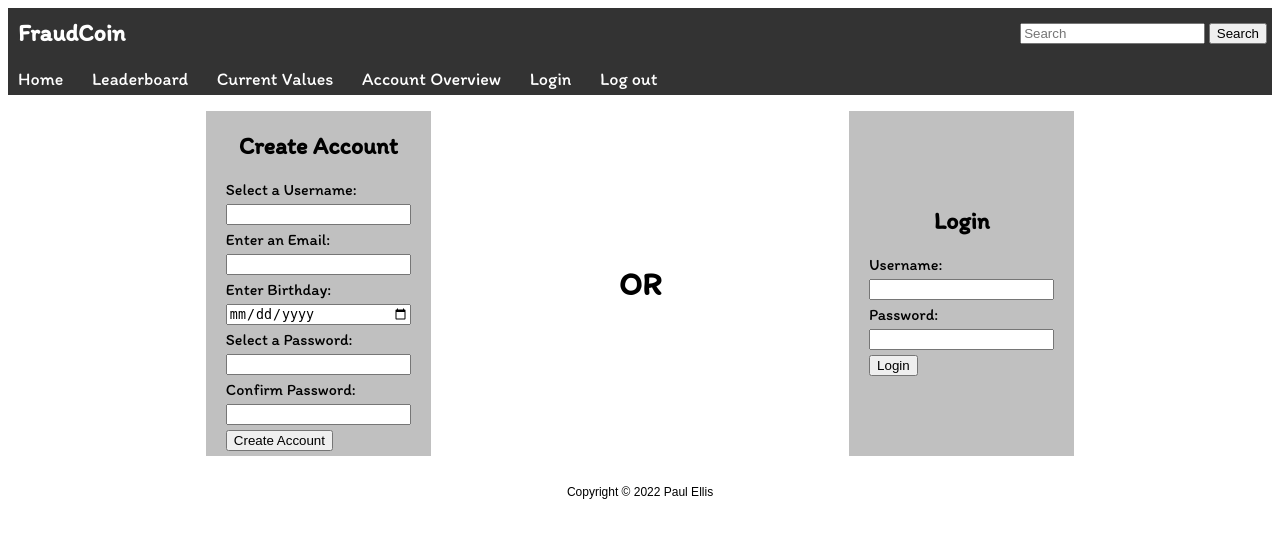
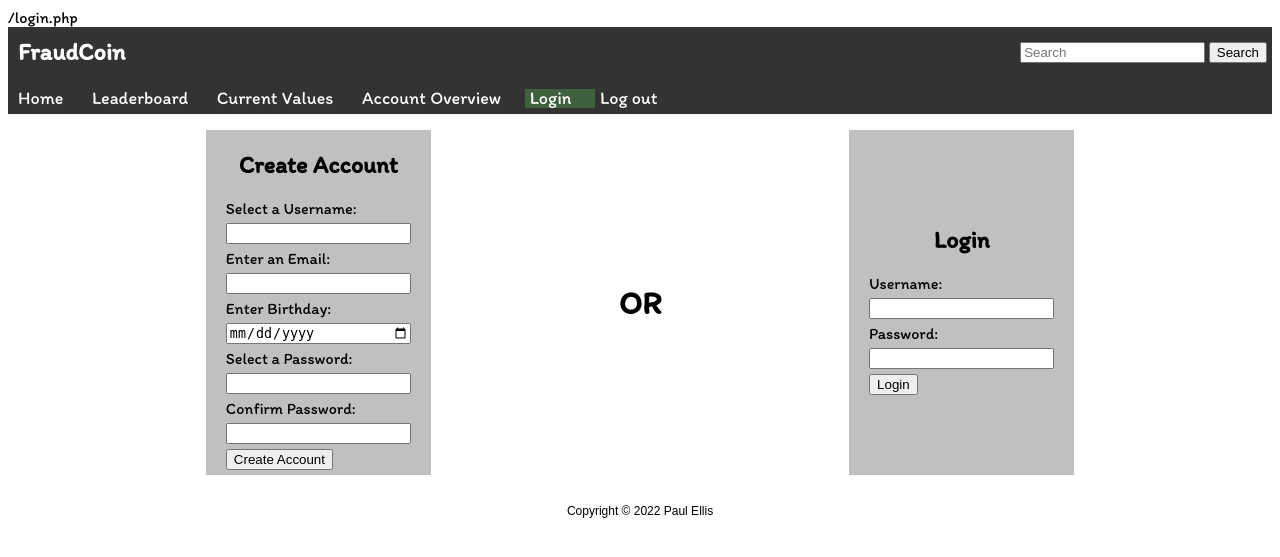
Before and after one commit to PaulEllis2001/CS401-Website, a PHP site: page /login.php in a window 1280 px wide. Shown: the top 557 px of the page. Run offline with PHP 8.4, Linux system fonts and the light colour scheme.

Commit message:
page highlighting

```diff
--- a/css/style.css
+++ b/css/style.css
@@ -6,6 +6,7 @@
 html{
     font-family: "myFont", Arial, sans-serif;
 }
+
 
 .container{
     padding: auto;
@@ -64,6 +65,10 @@ p{
 }
 .nav-link:hover{
     color:lightblue;
+}
+
+.current-page{
+    background: #40613f;
 }
 
 .page-title{
--- a/includes/header.php
+++ b/includes/header.php
@@ -12,6 +12,13 @@
         <script src="js/cookies.js"></script>
     </head>
     <body>
+    <?php
+        $currentPage = $_SERVER['REQUEST_URI'];
+        echo $currentPage;
+        if($currentPage == "/"){
+            $currentPage = "/index.php";
+        }
+    ?>
         <nav class="navbar">
             <div class="container">
                 <div class="navbar">
@@ -21,22 +28,22 @@
                     <input type="submit" value="Search">
                 </form>
                     <ul class="navbar-nav">
-                        <li class="nav-item">
+                    <li class="<?php echo $currentPage == "/index.php" ? "current-page" : ""?> nav-item ">
                             <a class="nav-link" href="index.php">Home</a>
                         </li>
-                        <li class="nav-item">
+                        <li class="<?php echo $currentPage == "/leaderboard.php" ? "current-page" : ""?> nav-item">
                             <a class="nav-link" href="leaderboard.php">Leaderboard</a>
                         </li>
-                        <li class="nav-item">
+                        <li class="<?php echo $currentPage == "/currentValues.php" ? "current-page" : ""?> nav-item ">
                             <a class="nav-link" href="currentValues.php">Current Values</a>
                         </li>
-                        <li class="nav-item">
+                        <li class="<?php echo $currentPage == "/account.php" ? "current-page" : ""?> nav-item ">
                             <a class="nav-link" href="account.php">Account Overview</a>
                         </li>
-                        <li class="nav-item">
+                        <li class="<?php echo $currentPage == "/login.php" ? "current-page" : ""?> nav-item ">
                             <a class="nav-link" href="login.php">Login</a>
                         </li>
-                        <li class="nav-item">
+                        <li class="<?php echo $currentPage == "/logout.php" ? "current-page" : ""?> nav-item ">
                             <a class="nav-link" href="handlers/logout_handler.php"> Log out</a>
                         </li>
                     </ul>
```
